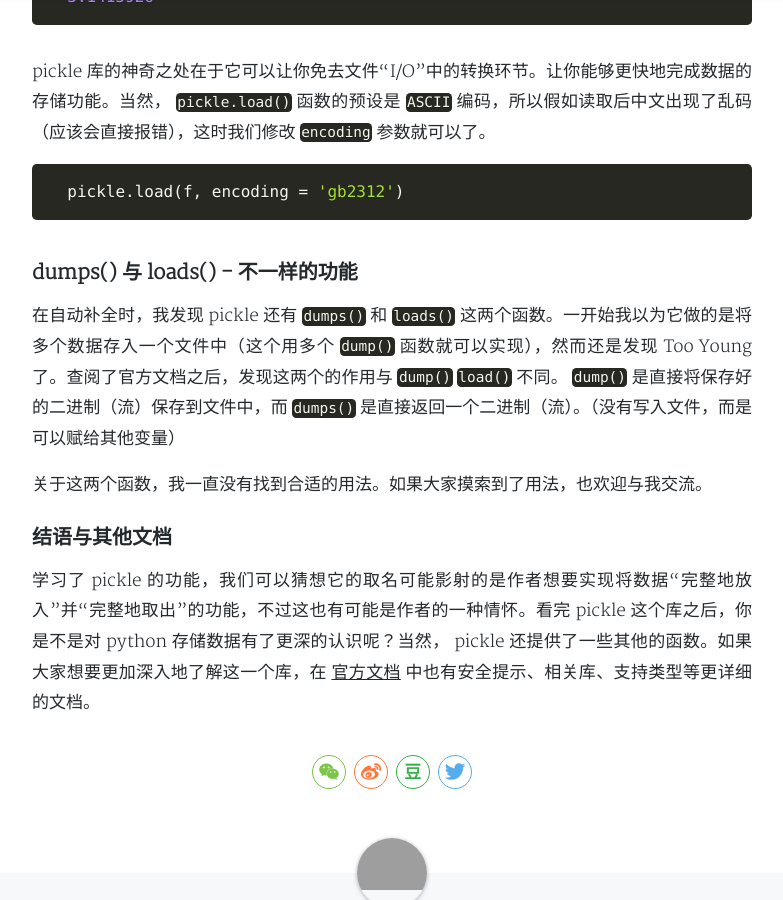
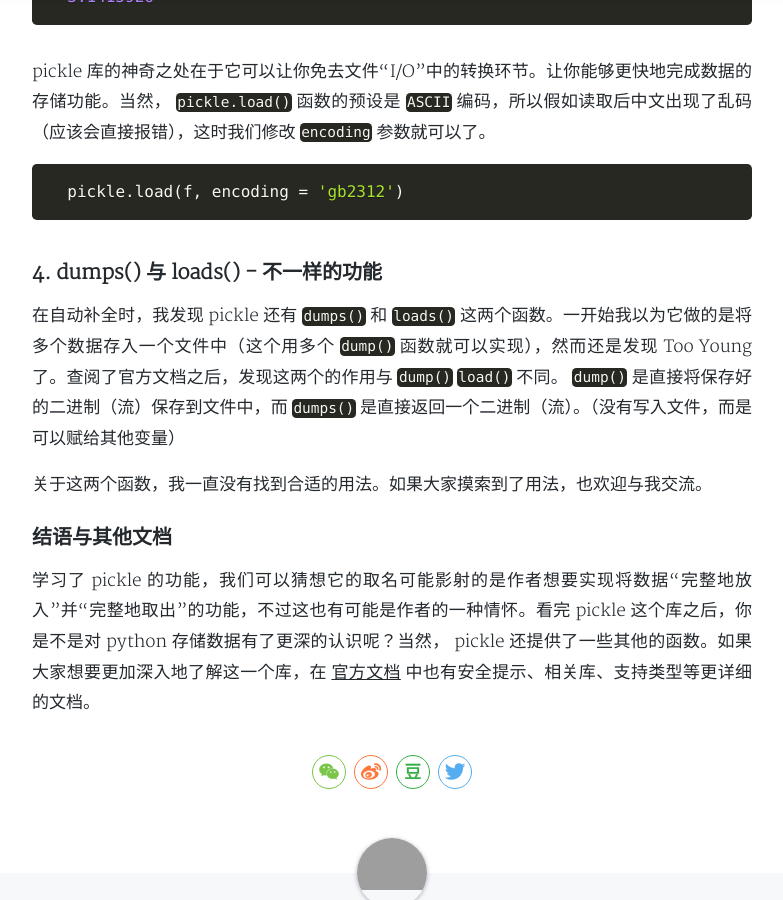
Before and after one commit to cometeme/cometeme.github.io, a Jekyll site: the page built from _posts/2018-08-06-pickle库.md, in a window 1280 px wide and 900 px high, scrolled down 3124 px. Shown: the whole window, without its empty margins (248-1031 px from the left). Built offline with Jekyll 4.4.1, drawn with Linux system fonts in a browser that asks for light colours; nearby versions of some CDN libraries; a style sheet for code colours, icons or effects is not loaded.

Commit message:
Update 2018-08-06-pickle库.md

````diff
--- a/_posts/2018-08-06-pickle库.md
+++ b/_posts/2018-08-06-pickle库.md
@@ -87,7 +87,7 @@ pickle 库的神奇之处在于它可以让你免去文件“I/O”中的转换
   pickle.load(f, encoding = 'gb2312')
 ```
 
-### dumps() 与 loads() - 不一样的功能
+### 4. dumps() 与 loads() - 不一样的功能
 
 在自动补全时，我发现 pickle 还有 `dumps()` 和 `loads()` 这两个函数。一开始我以为它做的是将多个数据存入一个文件中（这个用多个 `dump()` 函数就可以实现），然而还是发现 Too Young 了。查阅了官方文档之后，发现这两个的作用与 `dump()` `load()` 不同。 `dump()` 是直接将保存好的二进制（流）保存到文件中，而 `dumps()` 是直接返回一个二进制（流）。（没有写入文件，而是可以赋给其他变量）
 
````
